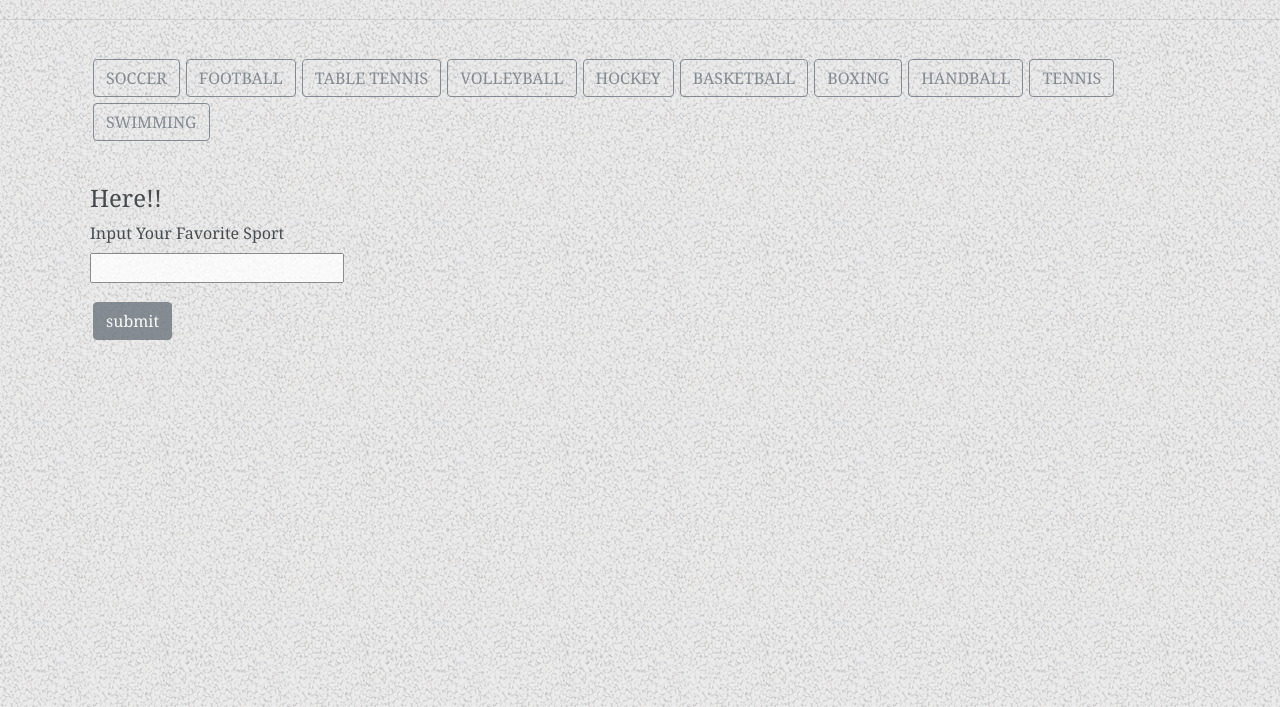
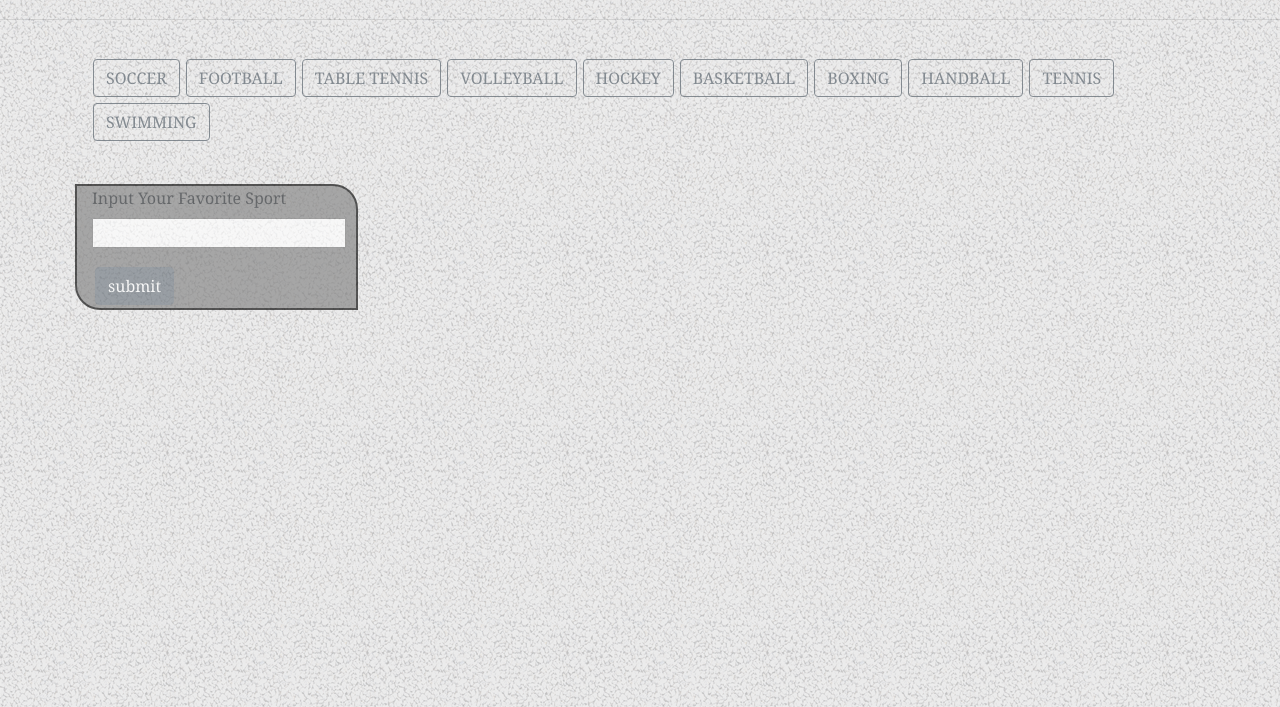
Before and after one commit to abdulw786/Giphy, a plain HTML site: page index.html in a window 1280 px wide. Shown: the part 93-800 px from the top of the page. Drawn offline with nearby package versions, Linux system fonts and the light colour scheme.

Commit message:
input box border radius

```diff
--- a/assets/css/style.css
+++ b/assets/css/style.css
@@ -18,3 +18,9 @@ body {
 	opacity: 0.8;
 	padding: 20px;
 }
+#input-card{
+    background: gray;
+    border: 2px solid black;
+    border-radius: 0 25px;
+    opacity: 0.8;
+}
--- a/index.html
+++ b/index.html
@@ -27,11 +27,8 @@
     <!-- Main Container  -->
     <div class="container">
         <div class="row">
-            <div class="col-sm-3 col-lg-3">
+            <div class="col-sm-3 col-lg-3" id="input-card" >
                 <form id="gif-form" role="form">
-                    <h2>
-                        <legend>Here!!</legend>
-                    </h2>
                     <div class="form-group">
                         <label for="action-input">Input Your Favorite Sport</label>
                         <input type="text" id="action-input">
@@ -47,7 +44,7 @@
         </div>
     </div>
 
-        <script src="https://cdnjs.cloudflare.com/ajax/libs/jquery/3.2.1/jquery.min.js"></script>
+    <script src="https://cdnjs.cloudflare.com/ajax/libs/jquery/3.2.1/jquery.min.js"></script>
 
     <script src="assets/javascript/logic.js"></script>
 </body>
```
